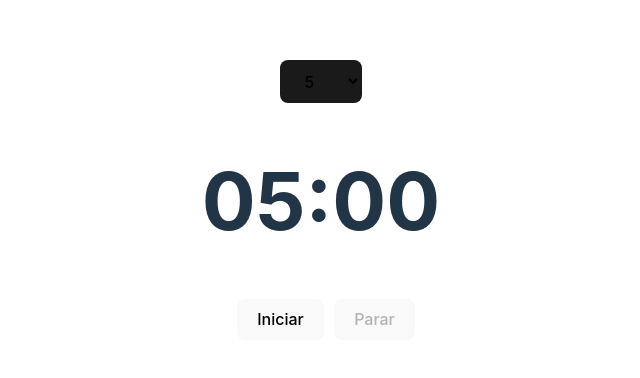
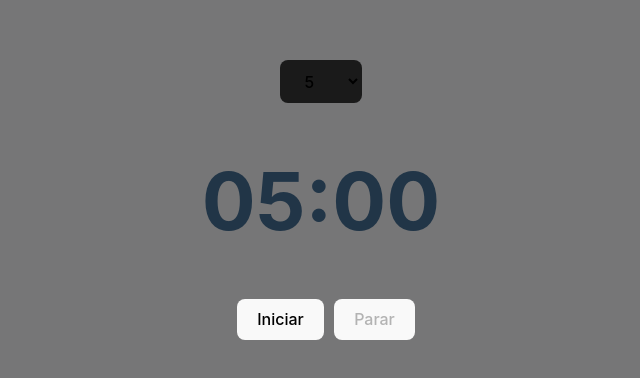
Before and after one commit to pmarino2013/break-app, a Vue app: page / in a window 1280 px wide. Shown: the part 200-578 px from the top of the page, without its empty margins (319-959 px from the left). Built offline with nearby package versions, Linux system fonts and the light colour scheme.

Commit message:
Agrego video y estilos con transisiones de Vue

```diff
--- a/src/App.vue
+++ b/src/App.vue
@@ -1,6 +1,7 @@
 <script setup>
 import { ref, watch, onMounted } from "vue";
 import MusicApp from "./components/MusicApp.vue";
+import VideoApp from "./components/VideoApp.vue";
 let initialValue = 0;
 const tiempo = ref(5);
 const counter = ref(initialValue);
@@ -67,8 +68,11 @@ const detenerTiempo = () => {
 };
 </script>
 
-<template>
-  <!-- <input type="number" v-model="tiempo" /> -->
+<template class="hero">
+  <Transition>
+    <VideoApp v-if="onPlay" />
+  </Transition>
+  <div class="content">
     <select v-model="tiempo" :disabled="!boton">
       <option value="1">1</option>
 
@@ -79,7 +83,8 @@ const detenerTiempo = () => {
       <option value="25">25</option>
     </select>
     <h1>
-    <span v-if="counter > 0">{{ counter > 9 ? counter : "0" + counter }}:</span
+      <span v-if="counter > 0"
+        >{{ counter > 9 ? counter : "0" + counter }}:</span
       >{{ segundos > 9 ? segundos : "0" + segundos }}
     </h1>
     <button @click="iniciarTiempo" :disabled="!boton">Iniciar</button>
@@ -87,10 +92,43 @@ const detenerTiempo = () => {
     <div v-if="onPlay">
       <MusicApp />
     </div>
+  </div>
+  <!-- <input type="number" v-model="tiempo" /> -->
+  <div class="capa"></div>
 </template>
 
 <style scoped>
+.v-enter-active,
+.v-leave-active {
+  transition: opacity 0.5s ease;
+}
+
+.v-enter-from,
+.v-leave-to {
+  opacity: 0;
+}
 button {
   margin-left: 10px;
 }
+
+.hero {
+  min-height: 100vh;
+  position: relative;
+}
+
+.content {
+  position: relative;
+  z-index: 2;
+}
+
+.capa {
+  position: absolute;
+  top: 0;
+  left: 0;
+  width: 100%;
+  height: 100%;
+  background: #1c1c1d;
+  opacity: 0.6;
+  /* mix-blend-mode: overlay; */
+}
 </style>
--- /dev/null
+++ b/src/components/VideoApp.vue
@@ -0,0 +1,16 @@
+<template>
+  <video muted loop autoplay>
+    <source src="../assets/videos/dev1.mp4" type="video/mp4" />
+  </video>
+</template>
+<script setup></script>
+<style scope>
+video {
+  position: absolute;
+  top: 0;
+  left: 0;
+  width: 100%;
+  height: 100%;
+  object-fit: cover;
+}
+</style>
```
Also changed, not shown: 1 other file (tests, documents, lock files or other folders). Lines whose indentation alone changed are shown as unchanged.
